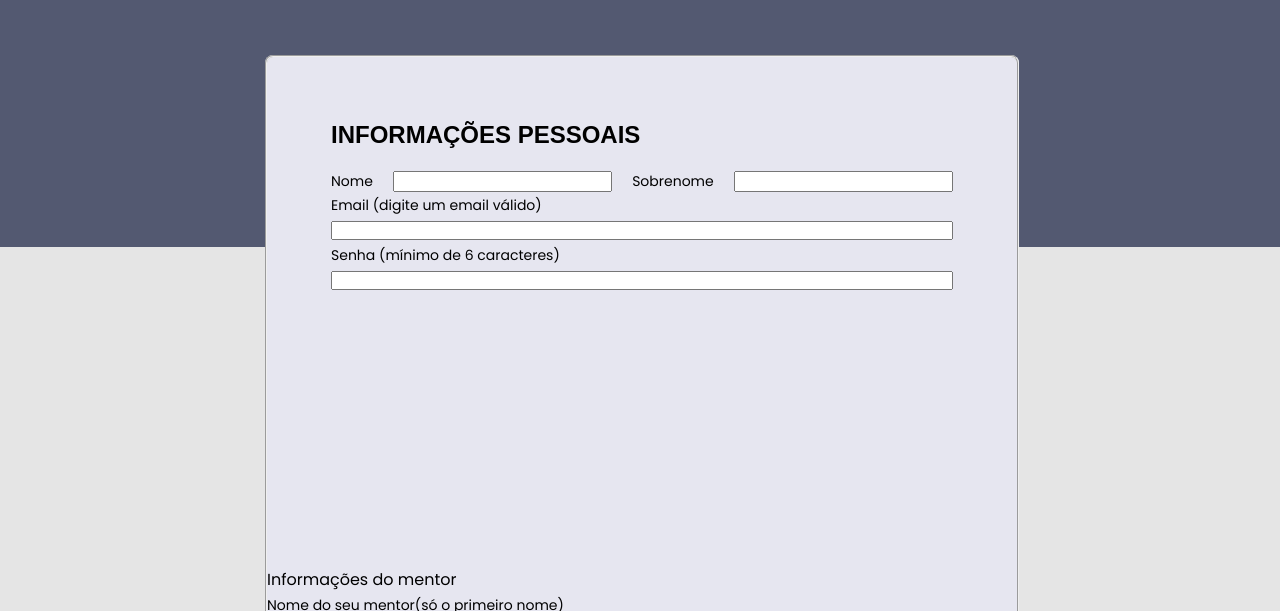
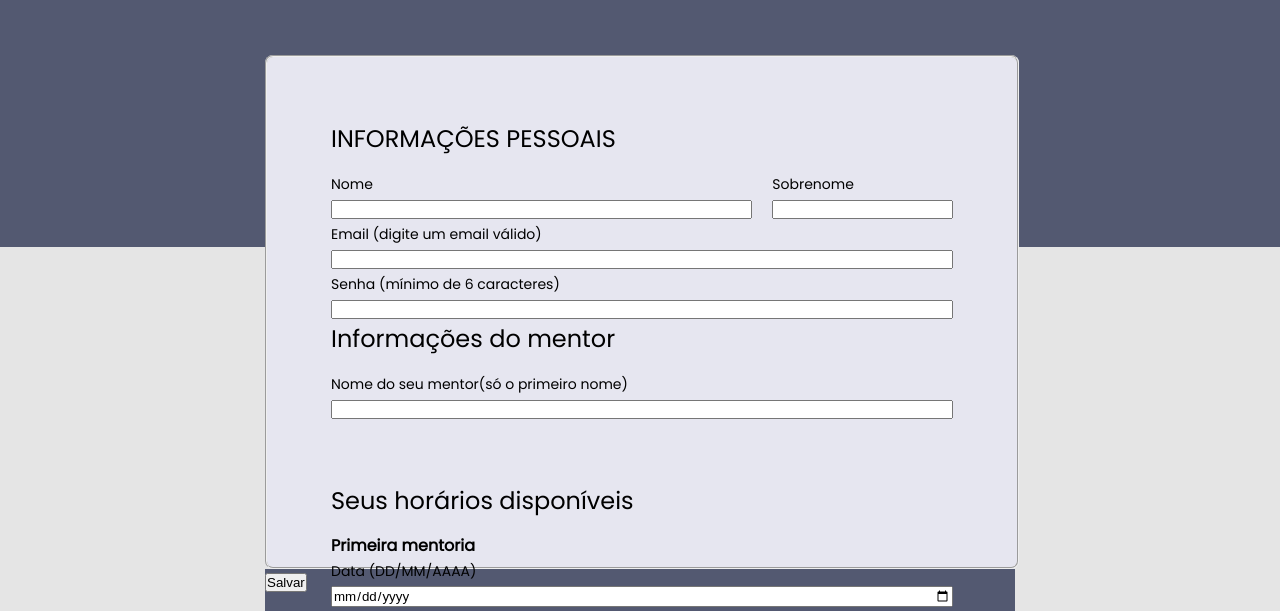
Before and after one commit to fabandrade88/desafio-02, a plain HTML site: page index.html in a window 1280 px wide. Shown: the part 189-800 px from the top of the page. Drawn offline with Linux system fonts and the light colour scheme.

Commit message:
fixing html

```diff
--- a/index.html
+++ b/index.html
@@ -23,46 +23,54 @@
     <h1>MENTORIA</h1>
     <p>Preencha o formulário abaixo para agendar a sua mentoria</p>
   </header>
-
+  <form>
     <fieldset>
-    <form>
 
       <div class="information">
-        <div class="info">
-        <h3>INFORMAÇÕES PESSOAIS</h3>
-         </div>
+
+        <legend>INFORMAÇÕES PESSOAIS</legend>
 
         <div class="col-2">
+          <div class="input.wrapper">
         <label id="form-name">Nome</label>
         <input type="name" id="form-name">
-
+      </div>
+      <div class="input.wrapper">
         <label id="form-lastname">Sobrenome</label>
         <input type="name" id="form-lastname">
+      </div>
          </div>
-
+         <div class="input.wrapper">
         <label id="form-email">Email <span>(digite um email válido)</span></label>
          <input type="email" id="form-email">
+        </div>
 
+        <div class="input.wrapper">
         <label id="form-password">Senha <span>(mínimo de 6 caracteres)</span></label>
          <input type="password" id="form-password">
         </div>
-
+        <div class="input.wrapper">
       <div class="mentorship">
         <legend>Informações do mentor</legend>
         <label id="mentorship-name">Nome do seu mentor<span>(só o primeiro nome)</span></label>
         <input type="name" id="mentorship-name">
       </div>
-      <div class="date">
+      </div>
+
+        <div class="date">
         <legend>Seus horários disponíveis</legend>
 
         <div id="col-3-mentorship">
+
           <h4>Primeira mentoria</h4>
+          <div class="input.wrapper">
         <label id="mentorship-date-1">Data <span>(DD/MM/AAAA)</span></label>
         <input type="date" id="mentorship-date-1">
-
+      </div>
+      <div class="input.wrapper">
         <label id="mentorship-time-1">Das</label>
         <input type="time" id="mentorship-time-1">
-
+      </div>
         <label id="mentorship-time-1">Ate</label>
         <input type="time" id="mentorship-time-1">
         </div>
@@ -80,9 +88,9 @@
         </div>
 
       </div>
-    </form>
     <div>
     </fieldset>
+  </form>
     <div class="button">
       <button>Salvar</button>
     </div>
--- a/style.css
+++ b/style.css
@@ -84,7 +84,7 @@ fieldset {
   border-radius: 0 0 8px 8px;
 }
 
-h3 {
+legend {
   margin-bottom: 16px;
   font-size: 24px;
   height: 34px;
```
